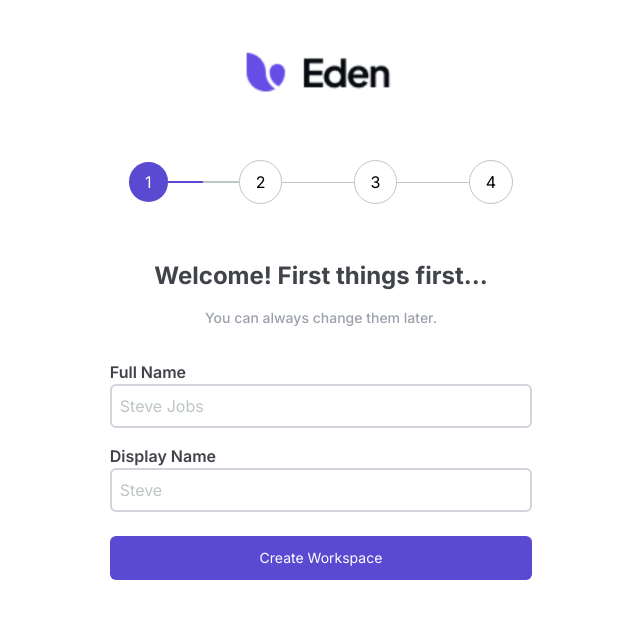
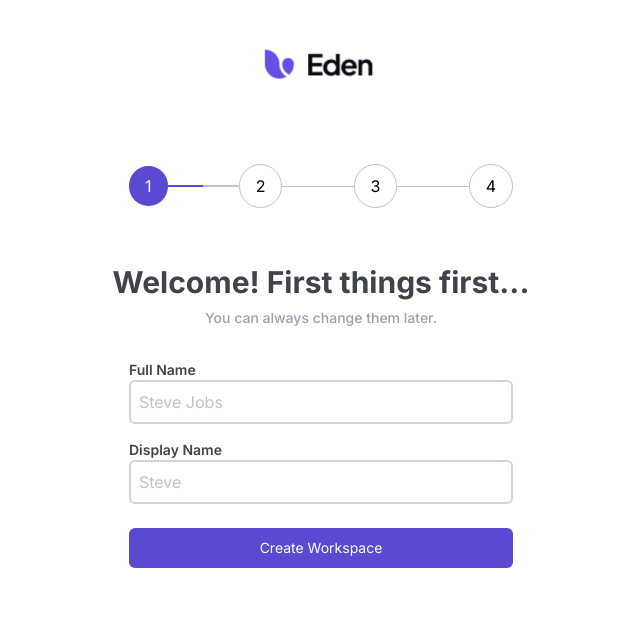
Before and after one commit to goofy1916/onboarding-ui, a Next.js app: page / in a window 1280 px wide. Shown: the top 618 px of the page, without its empty margins (319-959 px from the left). Built offline with nearby package versions, Linux system fonts and the light colour scheme.

Commit message:
Final design updates

```diff
--- a/components/SuccessStep.js
+++ b/components/SuccessStep.js
@@ -3,23 +3,23 @@ import { RiCheckFill } from 'react-icons/ri';
 
 const SuccessStep = ({ userName, step, setCurrentStep }) => {
   return (
-    <div className='mt-20'>
-      <div className='w-16 h-16 mx-auto rounded-full flex items-center justify-center bg-primary'>
+    <div className='mt-8'>
+      <div className='w-14 h-14 mx-auto rounded-full flex items-center justify-center bg-primary'>
         <RiCheckFill size={20} className='text-white' />
       </div>
 
-      <div className='mt-12 text-secondary text-center font-bold text-2xl'>
+      <div className='mt-8 text-secondary text-center font-bold text-3xl'>
         Congratulations, {userName}!
       </div>
-      <div className='text-textSubTitle font-medium mt-4 text-sm mx-2 text-center'>
+      <div className='text-textSubTitle font-medium mt-2 text-sm mx-2 text-center'>
         You have completed onboaring, and you can start using Eden!
       </div>
       <div
-        className='bg-primary rounded-md mt-6
-          text-sm font-bold text-white mx-4 md:w-[55%] md:mx-auto h-[44px]'
+        className='bg-primary rounded-md mt-8
+          text-sm font-bold text-white mx-4 md:w-1/2 md:mx-auto h-[40px]'
       >
         <button
-          onClick={() => alert("Congrats")}
+          onClick={() => alert('Congrats')}
           type='submit'
           className='flex w-full h-full font-normal items-center justify-center'
         >
--- a/components/UsageType.js
+++ b/components/UsageType.js
@@ -8,19 +8,19 @@ const UsageType = ({ step,setCurrentStep }) => {
 
   return (
     <div>
-      <div className='text-secondary text-center font-bold text-2xl'>
+      <div className='text-secondary text-center font-bold text-3xl'>
         How are you planning to use Eden?
       </div>
-      <div className='text-textSubTitle font-medium mt-4 text-sm text-center'>
+      <div className='text-textSubTitle font-medium mt-2 text-sm text-center'>
         We&apos;ll streamline your setup experience accordingly.
       </div>
-      <div className='flex mt-4 gap-6 mx-4 md:w-[55%] md:mx-auto'>
+      <div className='flex mt-8 gap-6 mx-4 md:w-1/2 md:mx-auto'>
         <div onClick={()=>setUsageType("Personal")} className={'cursor-pointer p-4 border-[2px] rounded-md ' + (usageType=="Personal"?"border-primary" : "border-textsecondary")} >
           <RiUser3Fill size={"20px"} className={(usageType=="Personal"?"text-primary" : "text-secondary")}/>
           <div className='mt-4 text-sm font-bold text-secondary'>
             For Myself
           </div>
-          <div className='mt-2 text-sm font-medium text-textsecondary'>
+          <div className='mt-2 text-sm font-medium text-[#9ba0ab]'>
             Write better. Think more clearly. Stay organized
           </div>
         </div>
@@ -29,14 +29,14 @@ const UsageType = ({ step,setCurrentStep }) => {
           <div className='mt-4 text-sm font-bold text-secondary'>
             With my team
           </div>
-          <div className='mt-2 text-sm font-medium text-textsecondary'>
+          <div className='mt-2 text-sm font-medium text-[#9ba0ab]'>
             Wikis, docs, tasks & projects, all in one place.
           </div>
         </div>
       </div>
       <div
         className='bg-primary rounded-md mt-6
-          text-sm font-bold text-white md:mx-auto mx-4 md:w-[55%] h-[44px]'
+          text-sm font-bold text-white md:mx-auto mx-4 md:w-1/2 h-[44px]'
       >
         <button
           onClick={() => setCurrentStep(step+1)}
--- a/components/UserNameInfo.js
+++ b/components/UserNameInfo.js
@@ -23,17 +23,17 @@ const UserNameInfo = ({
 
   return (
     <div>
-      <div className='text-secondary text-center font-bold text-2xl'>
+      <div className='text-secondary text-center font-bold text-3xl'>
         Welcome! First things first...
       </div>
-      <div className='text-textSubTitle font-medium mt-4 text-sm text-center'>
+      <div className='text-textSubTitle font-medium mt-2 text-sm text-center'>
         You can always change them later.
       </div>
       <form
-        className='flex flex-col mx-4 md:mx-auto mt-8 md:w-[55%]'
+        className='flex flex-col mx-6 md:mx-auto mt-8 md:w-1/2'
         onSubmit={handleSubmit}
       >
-        <label className='text-base font-semibold text-secondary '>
+        <label className='text-sm font-semibold text-secondary '>
           Full Name
         </label>
         <input
@@ -46,7 +46,7 @@ const UserNameInfo = ({
         {errors && errors.fullName && (
           <div className='text-red-500 text-sm'>{errors.fullName}</div>
         )}
-        <label className='mt-4 text-base font-semibold text-secondary'>
+        <label className='mt-4 text-sm font-semibold text-secondary'>
           Display Name
         </label>
         <input
@@ -54,7 +54,7 @@ const UserNameInfo = ({
           onChange={(e) => setUserName(e.target.value)}
           type='text'
           placeholder='Steve'
-          className='border-[2px]  placeholder:text-textsecondary border-gray-300 rounded-md p-2 w-full'
+          className='border-[2px] placeholder:text-textsecondary border-gray-300 rounded-md p-2 w-full'
         />
         {errors && errors.userName && (
           <div className='text-red-500 text-sm'>{errors.userName}</div>
@@ -62,7 +62,7 @@ const UserNameInfo = ({
         <input
           type='submit'
           className='bg-primary rounded-md mt-6
-          text-sm font-normal text-white w-full h-[44px]'
+          text-sm font-normal text-white w-full h-10'
           value='Create Workspace'
         />
       </form>
--- a/components/WorkplaceInfo.js
+++ b/components/WorkplaceInfo.js
@@ -24,17 +24,17 @@ const WorkplaceInfo = ({
 
   return (
     <div>
-      <div className='text-secondary text-center font-bold text-2xl'>
+      <div className='text-secondary text-center font-bold text-3xl'>
         Let&apos;s set up a home for all your work
       </div>
-      <div className='text-textSubTitle mt-4 font-medium text-sm text-center'>
+      <div className='text-textSubTitle mt-2 font-medium text-sm text-center'>
         You can always create another workspace later.
       </div>
       <form
-        className='flex flex-col mx-4 md:mx-auto mt-8 md:w-[55%]'
+        className='flex flex-col mx-6 md:mx-auto mt-8 md:w-1/2'
         onSubmit={handleSubmit}
       >
-        <label className='text-base font-semibold text-[#40434A]'>
+        <label className='text-sm font-semibold text-[#40434A]'>
           Workspace Name
         </label>
         <input
@@ -48,9 +48,9 @@ const WorkplaceInfo = ({
           <div className='text-red-500 text-sm'>{errors.workplaceName}</div>
         )}
 
-        <label className='mt-4 text-base font-semibold text-[#40434A]'>
+        <label className='mt-4 text-sm font-semibold text-[#40434A]'>
           Workspace URL{' '}
-          <span className='text-sm text-textsecondary'>(optional)</span>
+          <span className='text-xs text-textsecondary'>(optional)</span>
         </label>
 
         <div className='flex border-[2px] border-gray-300 rounded-md  w-full'>
--- a/pages/index.js
+++ b/pages/index.js
@@ -47,8 +47,8 @@ export default function Home() {
 
   return (
     <div className='container mx-auto'>
-      <div className='mx-4 my-10 sm:w-4/5 md:w-3/5 sm:mx-auto'>
-        <div className='my-10 relative w-full h-16'>
+      <div className='flex flex-col justify-center mx-4 sm:w-4/5 md:w-3/5 sm:mx-auto'>
+        <div className='mt-10 mb-5 relative w-full h-12'>
           <Image
             layout='fill'
             objectFit='contain'
```
